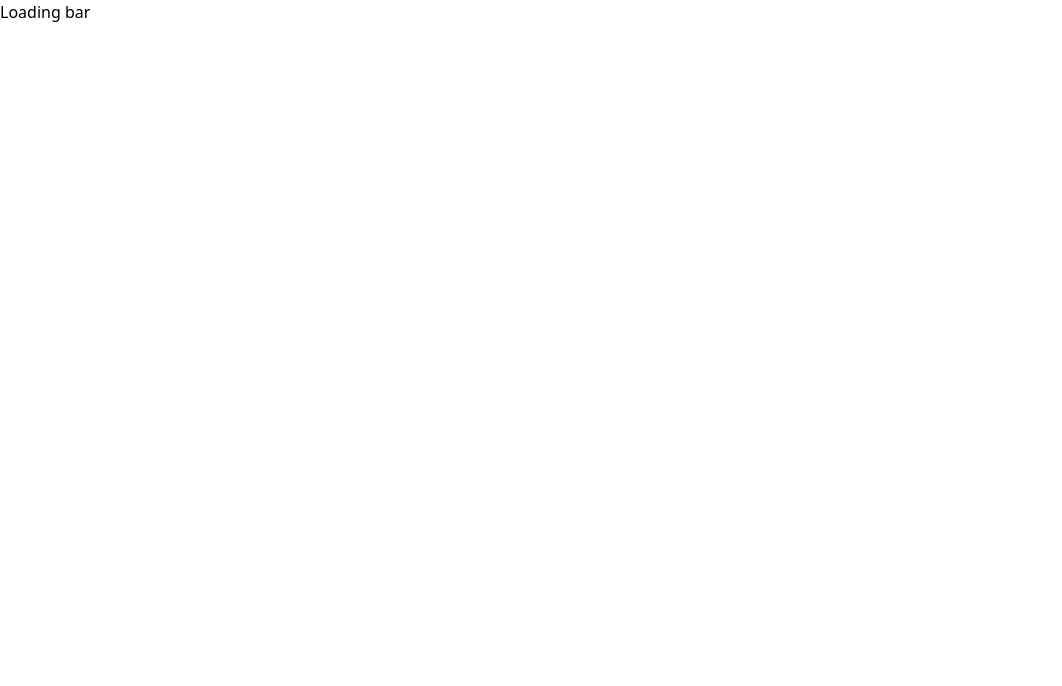
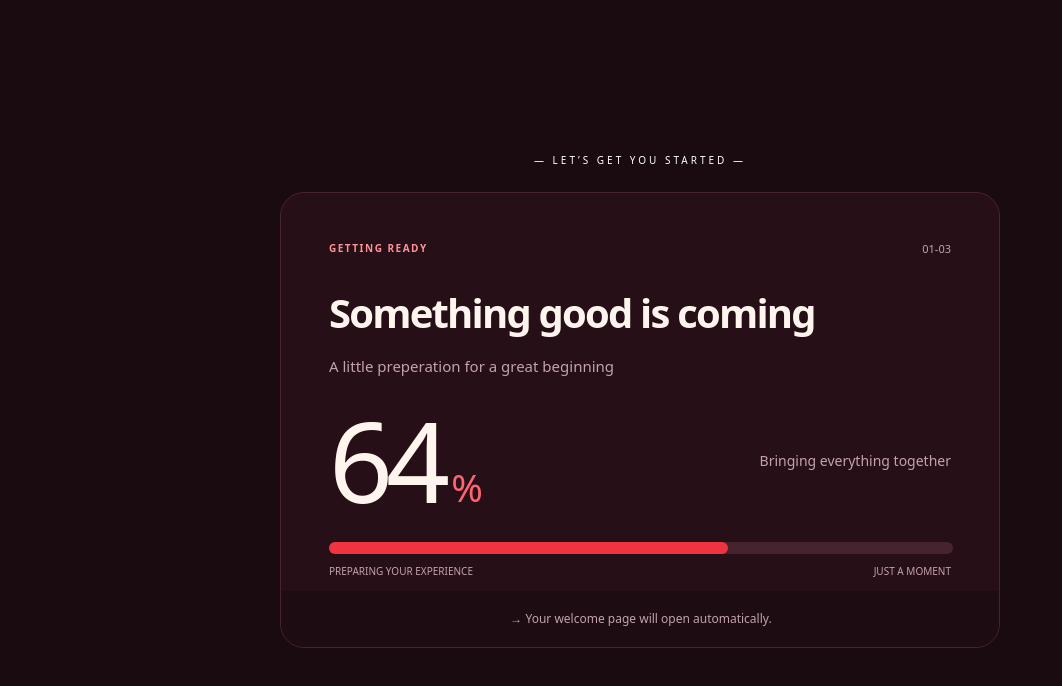
Before and after one commit to khuslenkj/dom, a plain HTML site: page loading-bar/index.html in a window 1280 px wide. Shown: the whole page, without its empty margins (0-1062 px from the left). Drawn offline with nearby package versions, Linux system fonts and the light colour scheme.

Commit message:
loading-bar

```diff
--- a/loading-bar/index.html
+++ b/loading-bar/index.html
@@ -7,7 +7,38 @@
     <script src="https://cdn.jsdelivr.net/npm/@tailwindcss/browser@4"></script>
   </head>
 
-  <body>
-    Loading bar
+  <body class="h-screen w-screen flex justify-center items-center">
+    <div class="h-240 w-360 bg-[#190B10] flex flex-col gap-[24px] justify-center items-center">
+      <div class="text-white font-[500] text-[10px] tracking-[3px]">— LET’S GET YOU STARTED —</div>
+      <div class="relative w-[720px] h-[456px] p-[48px] bg-[#260F17] border border-[#46232E] rounded-[24px] flex flex-col justify-between overflow-hidden">
+        <div class="flex justify-between">
+          <div class="text-[#FF9299] font-[600] text-[10px] tracking-[1.5px]">GETTING READY</div>
+          <div class="text-[11px] font-[400] text-[#C4A2AB]">01-03</div>
+        </div>
+        <div class="flex flex-col gap-[12px]">
+          <div class="text-[40px] text-[#FFF5EE] tracking-[-1.8px] font-[600]">Something good is coming</div>
+          <div class="text-[15px] text-[#C4A2AB] font-[400]">A little preperation for a great beginning</div>
+        </div>
+        <div class="flex justify-between items-center">
+          <div class="flex gap-[8px] items-end">
+            <div class="text-[112px] text-[#FFF5EE] font-[500] tracking-[-7px] leading-[100%]">64</div>
+            <div class="text-[38px] text-[#FF6470] font-[300]">%</div>
+          </div>
+          <div class="text-[14px] text-[#C4A2AB] font-[400]">Bringing everything together</div>
+        </div>
+        <div class="flex flex-col gap-[12px]">
+          <div class="relative w-[624px] h-[12px] bg-[#46232E] rounded-[6px]">
+            <div class="absolute w-[64%] h-[100%] bg-[#EF3340] rounded-[6px]"></div>
+          </div>
+          <div class="flex justify-between mb-[22px]">
+            <div class="text-[10px] text-[#C4A2AB] font-[400] leading-[100%]">PREPARING YOUR EXPERIENCE</div>
+            <div class="text-[10px] text-[#C4A2AB] font-[400] leading-[100%]">JUST A MOMENT</div>
+          </div>
+        </div>
+        <div class="absolute bg-[#1E0C13] w-[720px] h-[56px] left-[0px] bottom-[0px] flex justify-center items-center">
+          <div class="text-[12px] text-[#C4A2AB] font-[400]">→  Your welcome page will open automatically.</div>
+        </div>
+      </div>
+    </div>
   </body>
 </html>
```
